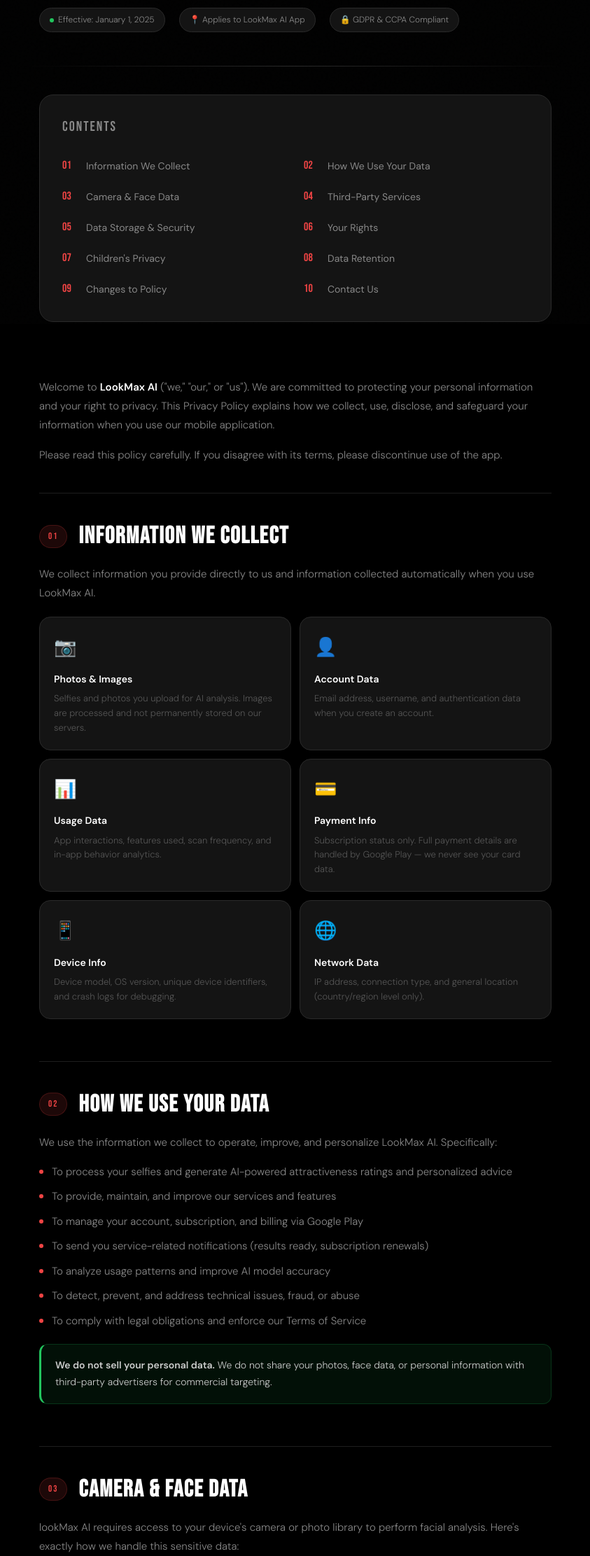
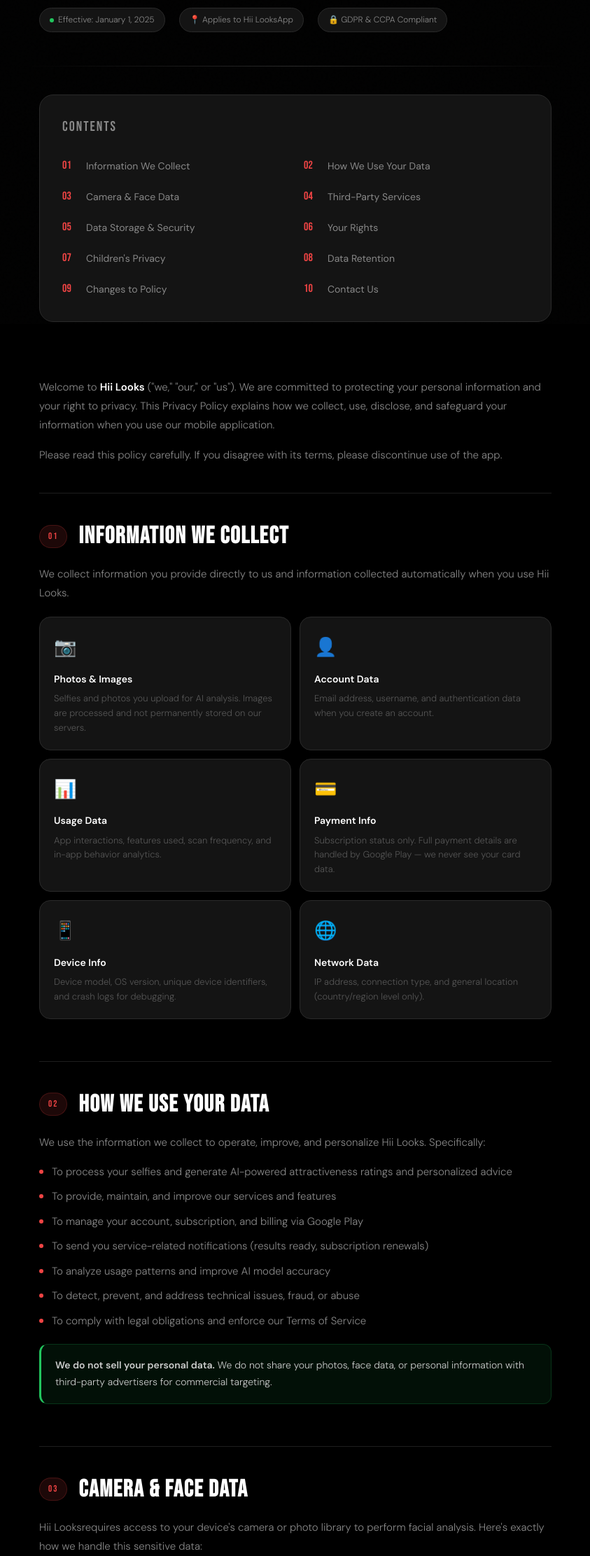
Before and after one commit to manishrajoriya/kooksprivecy, a plain HTML site: page index.html in a window 1280 px wide. Shown: the part 337-2560 px from the top of the page at 70% size, without its empty margins (218-1061 px from the left). Drawn offline with Linux system fonts and the light colour scheme.

Commit message:
Update Privacy Policy references from LookMax AI to Hii Looks

```diff
--- a/index.html
+++ b/index.html
@@ -3,7 +3,7 @@
 <head>
   <meta charset="UTF-8" />
   <meta name="viewport" content="width=device-width, initial-scale=1.0"/>
-  <title>Look Max AI — Privacy Policy</title>
+  <title>Hii Looks — Privacy Policy</title>
   <link href="https://fonts.googleapis.com/css2?family=Bebas+Neue&family=DM+Sans:wght@300;400;500;600&display=swap" rel="stylesheet"/>
   <style>
     :root {
@@ -499,7 +499,7 @@
     <h1>PRIVACY<br><span>POLICY</span></h1>
     <div class="hero-meta">
       <div class="meta-pill"><div class="dot"></div> Effective: January 1, 2025</div>
-      <div class="meta-pill">📍 Applies to LookMax AI App</div>
+      <div class="meta-pill">📍 Applies to Hii LooksApp</div>
       <div class="meta-pill">🔒 GDPR & CCPA Compliant</div>
     </div>
   </section>
@@ -530,7 +530,7 @@
 
     <!-- INTRO -->
     <div class="section visible" style="border-bottom: 1px solid var(--border); padding-bottom: 40px;">
-      <p>Welcome to <strong>LookMax AI</strong> ("we," "our," or "us"). We are committed to protecting your personal information and your right to privacy. This Privacy Policy explains how we collect, use, disclose, and safeguard your information when you use our mobile application.</p>
+      <p>Welcome to <strong>Hii Looks</strong> ("we," "our," or "us"). We are committed to protecting your personal information and your right to privacy. This Privacy Policy explains how we collect, use, disclose, and safeguard your information when you use our mobile application.</p>
       <p>Please read this policy carefully. If you disagree with its terms, please discontinue use of the app.</p>
     </div>
 
@@ -540,7 +540,7 @@
         <span class="section-num">01</span>
         <h2>Information We Collect</h2>
       </div>
-      <p>We collect information you provide directly to us and information collected automatically when you use LookMax AI.</p>
+      <p>We collect information you provide directly to us and information collected automatically when you use Hii Looks.</p>
 
       <div class="info-grid">
         <div class="info-card">
@@ -582,7 +582,7 @@
         <span class="section-num">02</span>
         <h2>How We Use Your Data</h2>
       </div>
-      <p>We use the information we collect to operate, improve, and personalize LookMax AI. Specifically:</p>
+      <p>We use the information we collect to operate, improve, and personalize Hii Looks. Specifically:</p>
       <ul class="styled-list">
         <li>To process your selfies and generate AI-powered attractiveness ratings and personalized advice</li>
         <li>To provide, maintain, and improve our services and features</li>
@@ -603,7 +603,7 @@
         <span class="section-num">03</span>
         <h2>Camera & Face Data</h2>
       </div>
-      <p>lookMax AI requires access to your device's camera or photo library to perform facial analysis. Here's exactly how we handle this sensitive data:</p>
+      <p>Hii Looksrequires access to your device's camera or photo library to perform facial analysis. Here's exactly how we handle this sensitive data:</p>
 
       <div class="highlight-block">
         <strong>⚡ Important:</strong> Your photos are sent to our secure AI processing servers solely to generate your attractiveness rating and trait scores. We do <strong>not</strong> build facial recognition databases, biometric profiles, or sell face data to any third party.
@@ -624,7 +624,7 @@
         <span class="section-num">04</span>
         <h2>Third-Party Services</h2>
       </div>
-      <p>lookMax AI integrates with trusted third-party services to deliver our features. Each has its own privacy policy:</p>
+      <p>Hii Looksintegrates with trusted third-party services to deliver our features. Each has its own privacy policy:</p>
 
       <ul class="styled-list">
         <li><strong>Google Play Billing</strong> — Handles subscription payments. Subject to Google's Privacy Policy.</li>
@@ -706,7 +706,7 @@
         <h2>Children's Privacy</h2>
       </div>
       <div class="highlight-block">
-        <strong>🔞 Age Restriction:</strong> lookMax AI is intended for users aged <strong>18 and older</strong>. We do not knowingly collect personal information from individuals under 18.
+        <strong>🔞 Age Restriction:</strong> Hii Looksis intended for users aged <strong>18 and older</strong>. We do not knowingly collect personal information from individuals under 18.
       </div>
       <p>If you are a parent or guardian and believe your child has provided us with personal information without your consent, please contact us immediately at <strong>lookmax001@gmail.com</strong>. We will promptly delete such information from our records.</p>
       <p>We reserve the right to terminate any account where we discover the user is under 18 years of age.</p>
```
